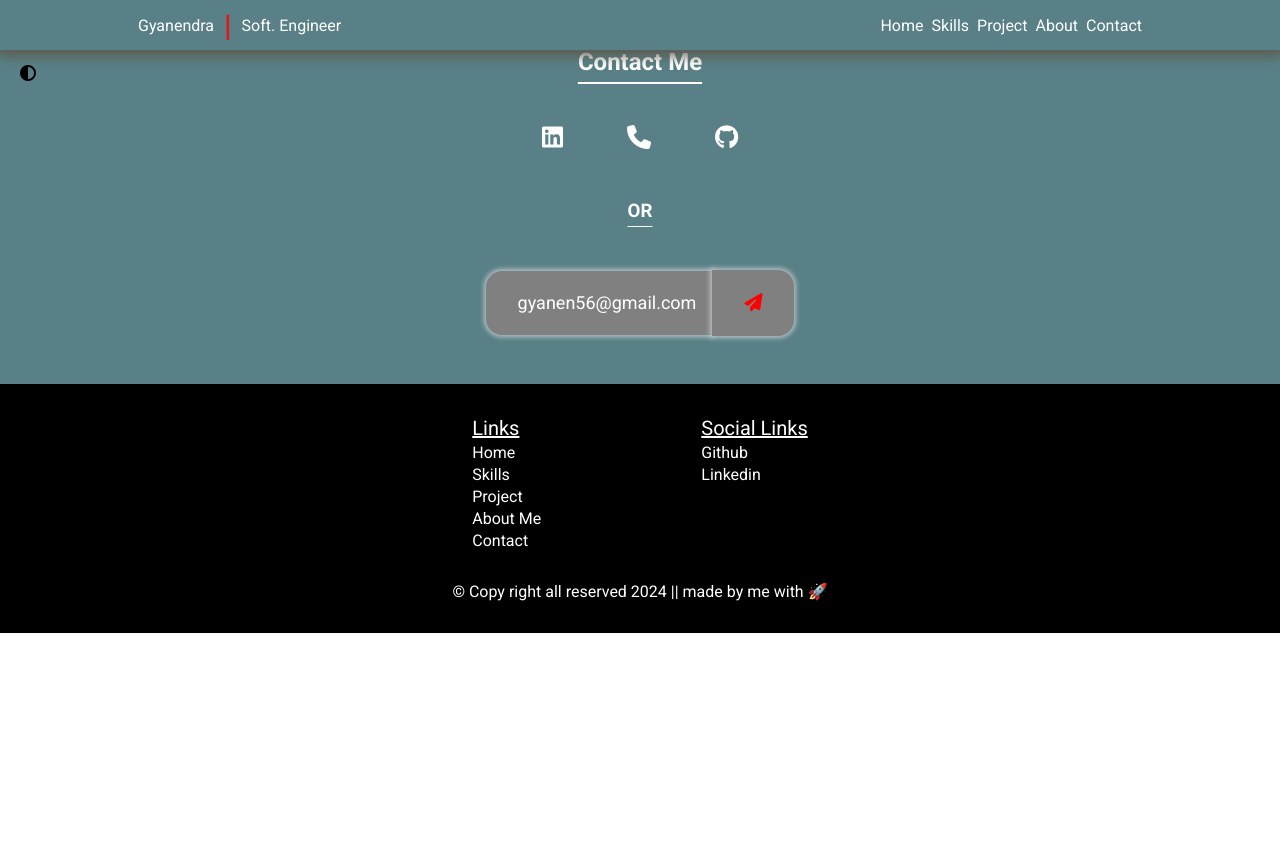
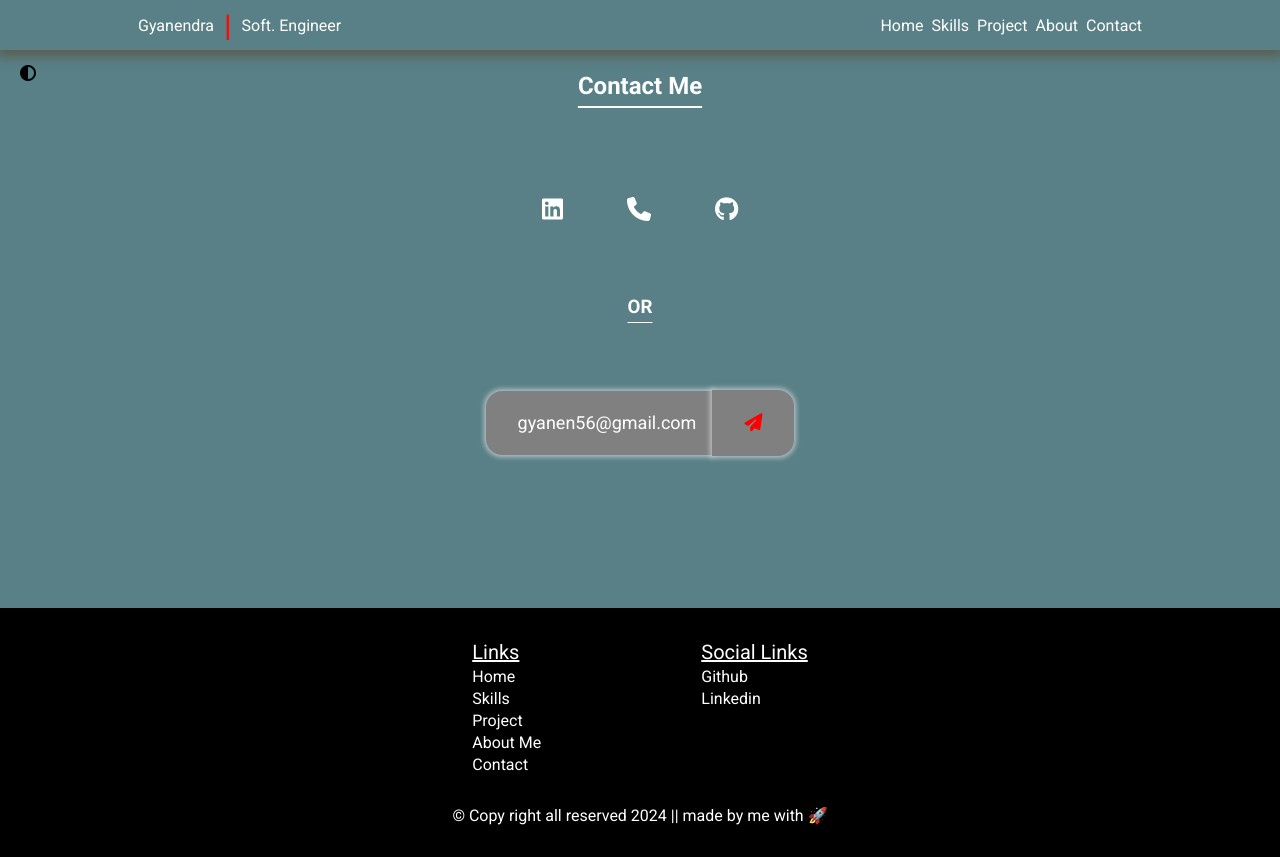
Before and after one commit to gyanendrapoudel/React-Portfolio, a React (Vite) app: page /contact in a window 1280 px wide. Before the commit the page ends 800 px from the top, so only its background shows below. Built offline with nearby package versions, Linux system fonts and the light colour scheme.

Commit message:
used layout and outlet

```diff
--- a/src/App.css
+++ b/src/App.css
@@ -480,6 +480,9 @@ padding-left: 20px;
     margin-bottom: 3rem;
 
 }
+.contact>h2{
+    padding: 1.5rem;
+}
 .contact>h2, .contact>h3{
     text-align: center;
     margin-top: 3rem;
@@ -492,9 +495,10 @@ padding-left: 20px;
 .contact-links{
     gap:4rem;
     font-size: 1.5rem;
+     padding: 1.5rem;
 }
-.email-link>div{
-
+.email-link{
+ padding-top: 1.5rem;
 }
 
 .email-link>*{
--- a/src/App.jsx
+++ b/src/App.jsx
@@ -8,14 +8,12 @@ import Profile from "./components/Profile"
 import Contact from './components/Contact'
 import Footer from './components/Footer'
 import { Routes,Route } from 'react-router-dom'
+import Layout from './components/Layout'
 
 function App() {
   return (
       <>
-    <input type="checkbox" id="darkMode"/>
-    <div className="wrapper">
-    <label htmlFor="darkMode"><i className="fa-solid fa-circle-half-stroke"></i></label>
-        <Navbar/>
+
         {/* <Hero/> */}
 
         {/* <Skills/> */}
@@ -31,11 +29,13 @@ function App() {
         {/* using react router */}
 
         <Routes>
+          <Route path='/' element={<Layout/>}>
           <Route path='/' element={<Hero/>}/>
           <Route path="skills" element={<Skills/>}/>
           <Route path="projects" element={<Projects/>}/>
           <Route path="profile" element={<Profile/>}/>
           <Route path="contact" element={<Contact/>}/>
+          </Route>
         </Routes>
         {/* <!-- footer --> */}
         <Footer/>
@@ -45,7 +45,7 @@ function App() {
 
 
 
-    </div>
+
       </>
 
 )
--- /dev/null
+++ b/src/components/Layout.jsx
@@ -0,0 +1,19 @@
+import { Outlet } from "react-router-dom"
+import Navbar from "./Navbar"
+const Layout = () => {
+  return (
+    <>
+      <input type="checkbox" id="darkMode" />
+      <div className="wrapper">
+        <label htmlFor="darkMode">
+          <i className="fa-solid fa-circle-half-stroke"></i>
+        </label>
+        <Navbar />
+        <div style={{minHeight:"70vh"}}>
+          <Outlet />
+        </div>
+      </div>
+    </>
+  )
+}
+export default Layout
```
